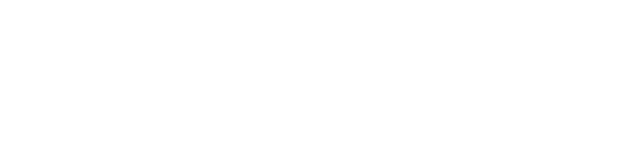
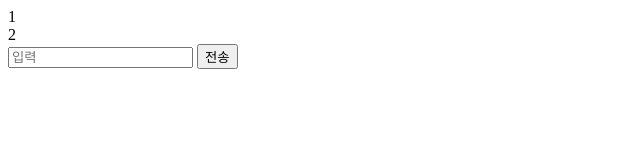
Before and after one commit to KDT-IaaS-Class-One-Group/Prompt-Tab, a plain HTML site: page public/index.html in a window 1280 px wide. Shown: the whole page, without its empty margins (0-640 px from the left). Drawn offline with Linux system fonts and the light colour scheme.

Commit message:
style: 레이아웃 큰 틀 작성

```diff
--- a/public/index.html
+++ b/public/index.html
@@ -1,11 +1,30 @@
 <!DOCTYPE html>
 <html lang="ko">
+
 <head>
   <meta charset="UTF-8">
   <meta name="viewport" content="width=device-width, initial-scale=1.0">
   <title>Prompt Tab</title>
 </head>
+
 <body>
+  <div id="root">
+    <div>
 
+    </div>
+    <div>
+      <div>
+        1
+      </div>
+      <div>
+        2
+      </div>
+      <div>
+        <input type="text" name="txt-Input" id="txt-Input" placeholder="입력">
+        <input type="submit" value="전송">
+      </div>
+    </div>
+  </div>
 </body>
+
 </html>
--- a/public/stylesheets/index.css
+++ b/public/stylesheets/index.css
@@ -3,3 +3,11 @@
   padding: 0;
   box-sizing: border-box;
 }
+
+#root {
+  height: 100vh;
+  display: flex;
+  flex-direction: row;
+  justify-content: center;
+  align-items: center;
+}
```
